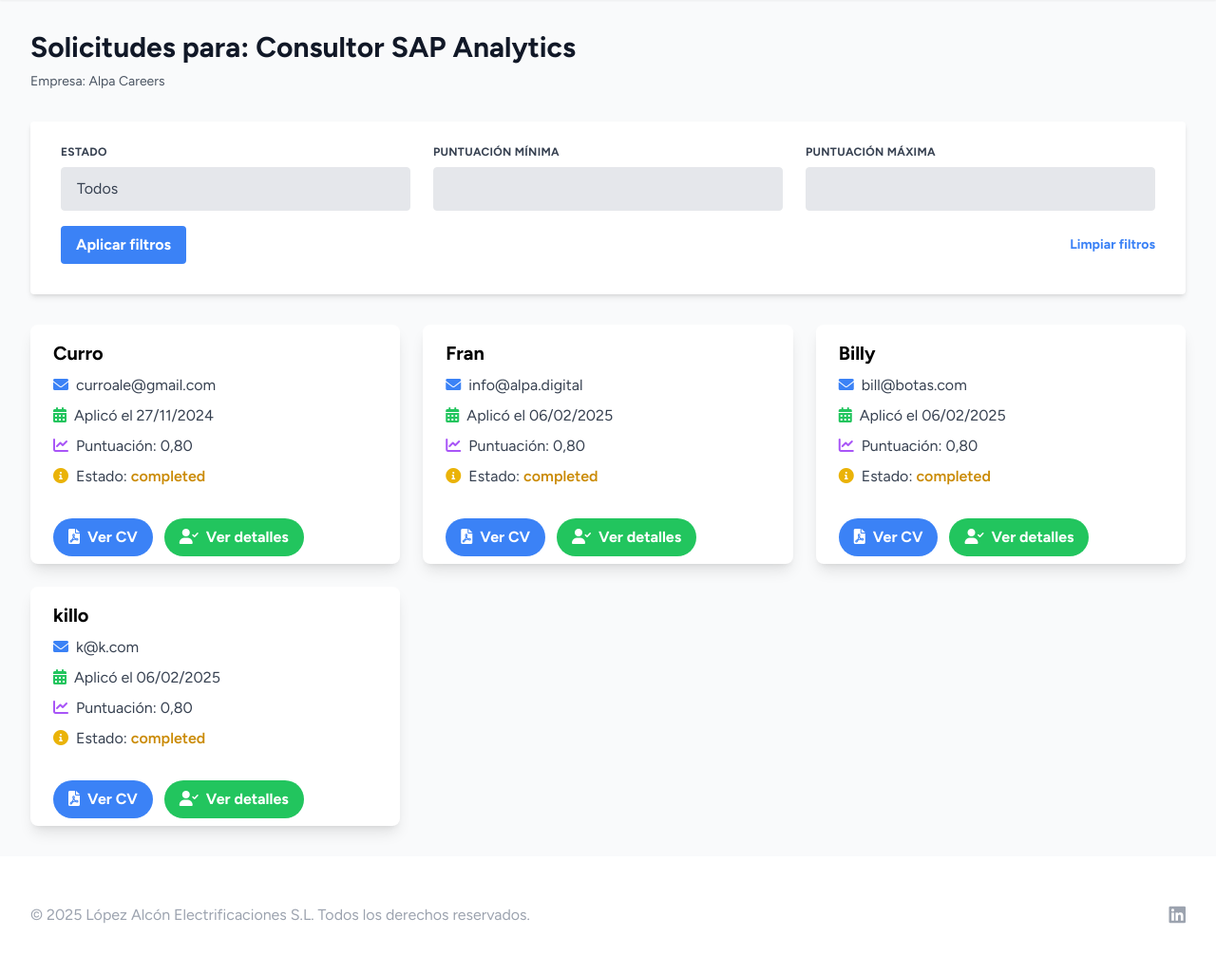
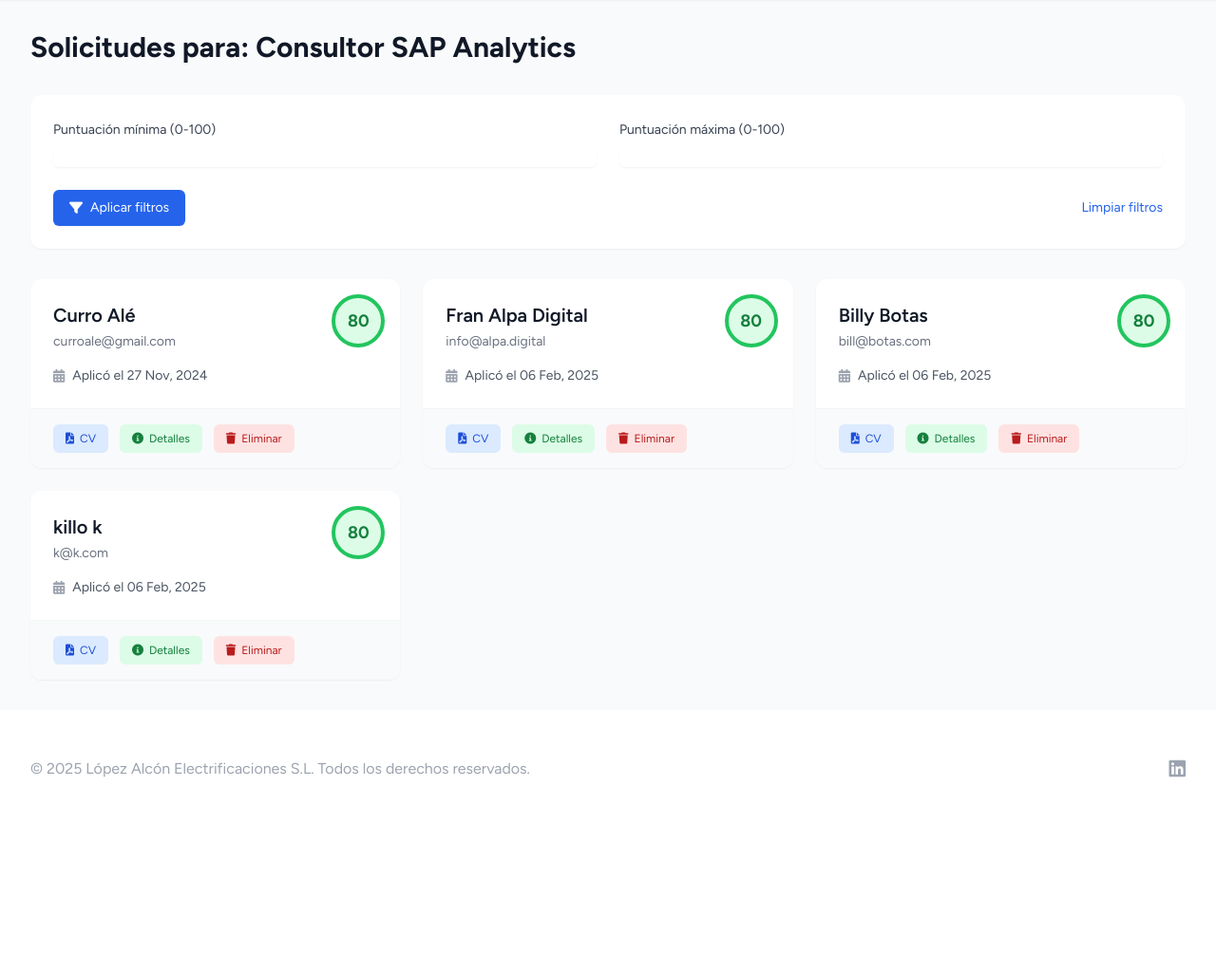
Before and after one commit to lopez-alcon/ai-recruitment, a Django app: page /job-applications/5/ in a window 1280 px wide. Shown: the part 64-1090 px from the top of the page at 95% size. After the commit the page ends 883 px from the top, so only its background shows below. Run offline with Django 5.2, Linux system fonts and the light colour scheme; a user stored in the database is signed in; data comes from the database, SQL or seed files in the repository; some libraries are stand-ins or nearby versions.

Commit message:
some fixes

```diff
--- a/recruitment/models.py
+++ b/recruitment/models.py
@@ -14,7 +14,7 @@
 class JobOffer(models.Model):
     title = models.CharField(max_length=200)
     slug = models.SlugField(unique=True, blank=True)
-    company = models.CharField(max_length=100, default="Alpa Careers")
+    company = models.CharField(max_length=100, default="López Alcón")
     location = models.CharField(max_length=100, default="Utrera")
     job_type = models.CharField(max_length=50, default="Tiempo Completo", choices=[
         ('full_time', 'Tiempo completo'),
@@ -52,8 +52,8 @@
         # Organiza por fecha
         return f'cvs/{timezone.now().strftime("%Y/%m/%d")}/{filename}'
 
-    name = models.CharField(max_length=100, default="Sin nombre")
-    last_name = models.CharField(max_length=100, default="Sin apellido")
+    name = models.CharField(max_length=100, default="")
+    last_name = models.CharField(max_length=100, default="")
     email = models.EmailField()
     phone = models.CharField(max_length=20, null=False, blank=False)
     preferred_contact = models.CharField(max_length=10, choices=CONTACT_CHOICES, default='email')
--- a/recruitment/templates/recruitment/job_applications.html
+++ b/recruitment/templates/recruitment/job_applications.html
@@ -1,101 +1,185 @@
 {% extends 'recruitment/base.html' %}
+{% load custom_filters %}
 
 {% block content %}
 <div class="max-w-7xl mx-auto px-4 sm:px-6 lg:px-8 py-8">
    <div class="mb-8">
        <h1 class="text-3xl font-bold text-gray-900">Solicitudes para: {{ job.title }}</h1>
-        <p class="mt-2 text-sm text-gray-600">Empresa: {{ job.company }}</p>
    </div>
 
    <!-- Filtros -->
-    <form method="get" class="mb-8 bg-white shadow-md rounded px-8 pt-6 pb-8 mb-4">
-        <div class="flex flex-wrap -mx-3 mb-4">
-            <div class="w-full md:w-1/3 px-3 mb-6 md:mb-0">
-                <label class="block uppercase tracking-wide text-gray-700 text-xs font-bold mb-2" for="status">
-                    Estado
-                </label>
-                <select name="status" id="status" class="block appearance-none w-full bg-gray-200 border border-gray-200 text-gray-700 py-3 px-4 pr-8 rounded leading-tight focus:outline-none focus:bg-white focus:border-gray-500">
-                    <option value="all">Todos</option>
-                    {% for value, label in status_choices %}
-                        <option value="{{ value }}" {% if value == current_status %}selected{% endif %}>{{ label }}</option>
-                    {% endfor %}
-                </select>
+   <div class="mb-8 bg-white rounded-xl shadow-sm p-6">
+       <form method="get" class="space-y-6">
+           <div class="grid grid-cols-1 md:grid-cols-2 gap-6">
+               <div>
+                   <label class="text-sm font-medium text-gray-700">Puntuación mínima (0-100)</label>
+                   <input type="number"
+                          name="min_score"
+                          id="min_score"
+                          step="1"
+                          min="0"
+                          max="100"
+                          value="{{ current_min_score|multiply:100|floatformat:0 }}"
+                          class="mt-1 block w-full rounded-md border-gray-300 shadow-sm focus:border-blue-500 focus:ring-blue-500">
                </div>
-            <div class="w-full md:w-1/3 px-3 mb-6 md:mb-0">
-                <label class="block uppercase tracking-wide text-gray-700 text-xs font-bold mb-2" for="min_score">
-                    Puntuación mínima
-                </label>
-                <input class="appearance-none block w-full bg-gray-200 text-gray-700 border border-gray-200 rounded py-3 px-4 leading-tight focus:outline-none focus:bg-white focus:border-gray-500" id="min_score" name="min_score" type="number" step="0.01" min="0" max="1" value="{{ current_min_score }}">
-            </div>
-            <div class="w-full md:w-1/3 px-3 mb-6 md:mb-0">
-                <label class="block uppercase tracking-wide text-gray-700 text-xs font-bold mb-2" for="max_score">
-                    Puntuación máxima
-                </label>
-                <input class="appearance-none block w-full bg-gray-200 text-gray-700 border border-gray-200 rounded py-3 px-4 leading-tight focus:outline-none focus:bg-white focus:border-gray-500" id="max_score" name="max_score" type="number" step="0.01" min="0" max="1" value="{{ current_max_score }}">
+               <div>
+                   <label class="text-sm font-medium text-gray-700">Puntuación máxima (0-100)</label>
+                   <input type="number"
+                          name="max_score"
+                          id="max_score"
+                          step="1"
+                          min="0"
+                          max="100"
+                          value="{{ current_max_score|multiply:100|floatformat:0 }}"
+                          class="mt-1 block w-full rounded-md border-gray-300 shadow-sm focus:border-blue-500 focus:ring-blue-500">
                </div>
            </div>
-        <div class="flex items-center justify-between">
-            <button class="bg-blue-500 hover:bg-blue-700 text-white font-bold py-2 px-4 rounded focus:outline-none focus:shadow-outline" type="submit">
+           <div class="flex justify-between items-center">
+               <button type="submit" class="inline-flex items-center px-4 py-2 border border-transparent rounded-md shadow-sm text-sm font-medium text-white bg-blue-600 hover:bg-blue-700 focus:outline-none focus:ring-2 focus:ring-offset-2 focus:ring-blue-500">
+                   <i class="fas fa-filter mr-2"></i>
                    Aplicar filtros
                </button>
-            <a href="{% url 'job_applications' job.id %}" class="inline-block align-baseline font-bold text-sm text-blue-500 hover:text-blue-800">
+               <a href="{% url 'job_applications' job.id %}" class="text-sm font-medium text-blue-600 hover:text-blue-500">
                    Limpiar filtros
                </a>
            </div>
        </form>
+   </div>
 
    {% if applications %}
-        <div class="grid gap-6 md:grid-cols-2 lg:grid-cols-3">
+       <div class="grid gap-6 sm:grid-cols-2 lg:grid-cols-3">
            {% for application in applications %}
-                <div class="bg-white shadow-lg rounded-lg overflow-hidden hover:shadow-xl transition-shadow duration-300">
-                    <div class="px-6 py-4">
-                        <div class="font-bold text-xl mb-2">{{ application.candidate.name }}</div>
-                        <p class="text-gray-700 text-base mb-2">
-                            <i class="fas fa-envelope mr-2 text-blue-500"></i>{{ application.candidate.email }}
-                        </p>
-                        <p class="text-gray-700 text-base mb-2">
-                            <i class="fas fa-calendar-alt mr-2 text-green-500"></i>Aplicó el {{ application.application_date|date:"d/m/Y" }}
-                        </p>
-                        <p class="text-gray-700 text-base mb-2">
-                            <i class="fas fa-chart-line mr-2 text-purple-500"></i>Puntuación:
-                            {% if application.score is not None %}
-                                {{ application.score|floatformat:2 }}
-                            {% else %}
-                                N/A
-                            {% endif %}
-                        </p>
-                        <p class="text-gray-700 text-base">
-                            <i class="fas fa-info-circle mr-2 text-yellow-500"></i>Estado:
-                            <span class="font-semibold
-                                {% if application.status == 'accepted' %}text-green-600
-                                {% elif application.status == 'rejected' %}text-red-600
-                                {% else %}text-yellow-600{% endif %}">
-                                {{ application.get_status_display }}
+               <div class="bg-white rounded-xl shadow-sm hover:shadow-md transition-all duration-300 overflow-hidden">
+                   <!-- Cabecera con puntuación prominente -->
+                   <div class="relative">
+                       <div class="absolute top-4 right-4 flex items-center justify-center h-14 w-14 rounded-full {% if application.score >= 0.7 %}bg-green-100{% elif application.score >= 0.4 %}bg-yellow-100{% else %}bg-red-100{% endif %} border-4 {% if application.score >= 0.7 %}border-green-500{% elif application.score >= 0.4 %}border-yellow-500{% else %}border-red-500{% endif %}">
+                           <span class="text-lg font-bold {% if application.score >= 0.7 %}text-green-700{% elif application.score >= 0.4 %}text-yellow-700{% else %}text-red-700{% endif %}">
+                               {{ application.score|multiply:100|floatformat:0 }}
                            </span>
-                        </p>
                        </div>
-                    <div class="px-6 pt-4 pb-2">
+
+                       <div class="p-6">
+                           <h3 class="text-xl font-semibold text-gray-900 mb-1">{{ application.candidate.name }} {{ application.candidate.last_name }}</h3>
+                           <p class="text-sm text-gray-500 mb-4">{{ application.candidate.email }}</p>
+
+                           <div class="flex items-center text-sm text-gray-600">
+                               <i class="fas fa-calendar-alt text-gray-400 mr-2"></i>
+                               Aplicó el {{ application.application_date|date:"d M, Y" }}
+                           </div>
+                       </div>
+                   </div>
+
+                   <!-- Acciones -->
+                   <div class="px-6 py-4 bg-gray-50 border-t border-gray-100 space-x-2">
                     {% if application.candidate.cv %}
-                            <a href="{{ application.candidate.cv.url }}" class="inline-block bg-blue-500 hover:bg-blue-700 text-white font-bold py-2 px-4 rounded-full transition duration-300 ease-in-out" target="_blank">
-                                <i class="fas fa-file-pdf mr-2"></i>Ver CV
+                        <a href="{{ application.candidate.cv.url }}" class="inline-flex items-center px-3 py-1.5 border border-transparent text-xs font-medium rounded-md text-blue-700 bg-blue-100 hover:bg-blue-200 focus:outline-none focus:ring-2 focus:ring-offset-2 focus:ring-blue-500">
+                            <i class="fas fa-file-pdf mr-1.5"></i>
+                            CV
                         </a>
                     {% endif %}
-                        <a href="{% url 'application_detail' application.id %}" class="inline-block bg-green-500 hover:bg-green-700 text-white font-bold py-2 px-4 rounded-full transition duration-300 ease-in-out ml-2">
-                            <i class="fas fa-user-check mr-2"></i>Ver detalles
+
+                    <a href="{% url 'application_detail' application.id %}" class="inline-flex items-center px-3 py-1.5 border border-transparent text-xs font-medium rounded-md text-green-700 bg-green-100 hover:bg-green-200 focus:outline-none focus:ring-2 focus:ring-offset-2 focus:ring-green-500">
+                        <i class="fas fa-info-circle mr-1.5"></i>
+                        Detalles
                     </a>
+
+                    <button onclick="confirmDelete({{ application.id }})" class="inline-flex items-center px-3 py-1.5 border border-transparent text-xs font-medium rounded-md text-red-700 bg-red-100 hover:bg-red-200 focus:outline-none focus:ring-2 focus:ring-offset-2 focus:ring-red-500">
+                        <i class="fas fa-trash mr-1.5"></i>
+                        Eliminar
+                    </button>
                 </div>
                </div>
            {% endfor %}
        </div>
    {% else %}
-        <div class="bg-yellow-100 border-l-4 border-yellow-500 text-yellow-700 p-4" role="alert">
-            <p class="font-bold">No hay solicitudes</p>
-            <p>No se encontraron solicitudes que coincidan con los filtros aplicados.</p>
+       <div class="rounded-lg bg-yellow-50 p-4">
+           <div class="flex">
+               <div class="flex-shrink-0">
+                   <i class="fas fa-exclamation-circle text-yellow-400"></i>
+               </div>
+               <div class="ml-3">
+                   <h3 class="text-sm font-medium text-yellow-800">No hay solicitudes</h3>
+                   <p class="mt-2 text-sm text-yellow-700">No se encontraron solicitudes que coincidan con los filtros aplicados.</p>
+               </div>
+           </div>
        </div>
    {% endif %}
+</div>
+
+<!-- Modal mejorado -->
+<div id="deleteModal" class="hidden fixed inset-0 bg-black bg-opacity-50 z-50">
+   <div class="flex items-center justify-center min-h-screen p-4">
+       <div class="bg-white rounded-xl shadow-2xl max-w-sm w-full p-6 transform transition-all">
+           <div class="flex flex-col items-center text-center">
+               <div class="w-16 h-16 bg-red-100 rounded-full flex items-center justify-center mb-4">
+                   <i class="fas fa-exclamation-triangle text-2xl text-red-600"></i>
+               </div>
+               <h3 class="text-xl font-bold text-gray-900 mb-2">Confirmar eliminación</h3>
+               <p class="text-gray-500 mb-6">¿Estás seguro de que quieres eliminar esta solicitud? Esta acción no se puede deshacer.</p>
+           </div>
+
+           <div class="flex justify-end space-x-3">
+               <button onclick="closeModal()"
+                       class="px-4 py-2 text-gray-700 bg-gray-100 rounded-lg hover:bg-gray-200 transition-colors duration-200">
+                   Cancelar
+               </button>
+               <button id="confirmDeleteBtn"
+                       class="px-4 py-2 text-white bg-red-600 rounded-lg hover:bg-red-700 transition-colors duration-200">
+                   Eliminar
+               </button>
+           </div>
+       </div>
+   </div>
 </div>
 {% endblock %}
 
 {% block extra_css %}
 <link rel="stylesheet" href="https://cdnjs.cloudflare.com/ajax/libs/font-awesome/6.0.0-beta3/css/all.min.css">
 {% endblock %}
+
+{% block extra_js %}
+<script>
+    function confirmDelete(applicationId) {
+        const modal = document.getElementById('deleteModal');
+        const confirmBtn = document.getElementById('confirmDeleteBtn');
+        modal.classList.remove('hidden');
+
+        confirmBtn.onclick = async () => {
+            confirmBtn.disabled = true;
+            try {
+                const response = await fetch(`/delete-application/${applicationId}/`, {
+                    method: 'POST',
+                    headers: {
+                        'X-CSRFToken': '{{ csrf_token }}'
+                    }
+                });
+                const data = await response.json();
+
+                if(data.success) {
+                    modal.classList.add('hidden');
+                    setTimeout(() => window.location.reload(), 100);
+                }
+            } catch (error) {
+                console.error('Error:', error);
+                confirmBtn.disabled = false;
+            }
+        };
+    }
+
+function closeModal() {
+   document.getElementById('deleteModal').classList.add('hidden');
+}
+
+document.addEventListener('keydown', function(event) {
+   if (event.key === "Escape") {
+       closeModal();
+   }
+});
+
+document.getElementById('deleteModal').addEventListener('click', function(event) {
+   if (event.target === this) {
+       closeModal();
+   }
+});
+</script>
+{% endblock %}
--- a/recruitment/templates/recruitment/login.html
+++ b/recruitment/templates/recruitment/login.html
@@ -1,12 +1,12 @@
 {% extends 'recruitment/base.html' %}
 
-{% block title %}Iniciar sesión - Alpa Careers{% endblock %}
+{% block title %}Iniciar sesión - López Alcón{% endblock %}
 
 {% block content %}
 <div class="min-h-full flex items-center justify-center py-12 px-4 sm:px-6 lg:px-8">
     <div class="max-w-md w-full space-y-8">
         <div class="text-center">
-            <img src="https://raw.githubusercontent.com/lopez-alcon/ai-recruitment/refs/heads/main/media/lopez-alcon-bicolor.png" alt="Alpa Careers Logo" class="mx-auto h-16 w-auto">
+            <img src="https://raw.githubusercontent.com/lopez-alcon/ai-recruitment/refs/heads/main/media/lopez-alcon-bicolor.png" alt="López Alcón Logo" class="mx-auto h-16 w-auto">
             <h2 class="mt-6 text-3xl font-bold text-gray-900">
                 Iniciar sesión
             </h2>
--- /dev/null
+++ b/recruitment/templatetags/custom_filters.py
@@ -0,0 +1,10 @@
+from django import template
+
+register = template.Library()
+
+@register.filter
+def multiply(value, arg):
+    try:
+        return float(value) * float(arg)
+    except (ValueError, TypeError):
+        return ''
--- a/recruitment/urls.py
+++ b/recruitment/urls.py
@@ -14,6 +14,7 @@
     path('delete-job-offer/<int:job_id>/', views.delete_job_offer, name='delete_job_offer'),
     path('logout/', views.logout_view, name='logout'),
     path('application/<int:application_id>/', views.application_detail, name='application_detail'),
+    path('delete-application/<int:application_id>/', views.delete_application, name='delete_application'),
     # Nueva ruta para descarga segura de CVs
     path('download-cv/<str:application_id>/', views.download_cv, name='download_cv'),
 ]
--- a/recruitment/views.py
+++ b/recruitment/views.py
@@ -7,6 +7,7 @@
 from django.urls import reverse
 import mimetypes
 import logging
+from django.http import JsonResponse
 
 from .models import JobOffer, Candidate, AIQuestion, JobApplication
 from .forms import CandidateForm, JobOfferForm
@@ -179,6 +180,15 @@
     return render(request, 'recruitment/application_detail.html', {'application': application})
 
 @login_required
+def delete_application(request, application_id):
+   application = get_object_or_404(JobApplication, id=application_id)
+   if request.method == 'POST':
+       application.delete()
+       return JsonResponse({'success': True})
+   return JsonResponse({'success': False})
+
+
+@login_required
 def create_job_offer(request):
     if request.method == 'POST':
         form = JobOfferForm(request.POST)
```
Also changed, not shown: recruitment/templates/recruitment/about_us.html (+4 -4 lines), recruitment/templates/recruitment/application_detail.html (+10 -5 lines), recruitment/templatetags/__init__.py (added). Lines whose indentation alone changed are shown as unchanged.
